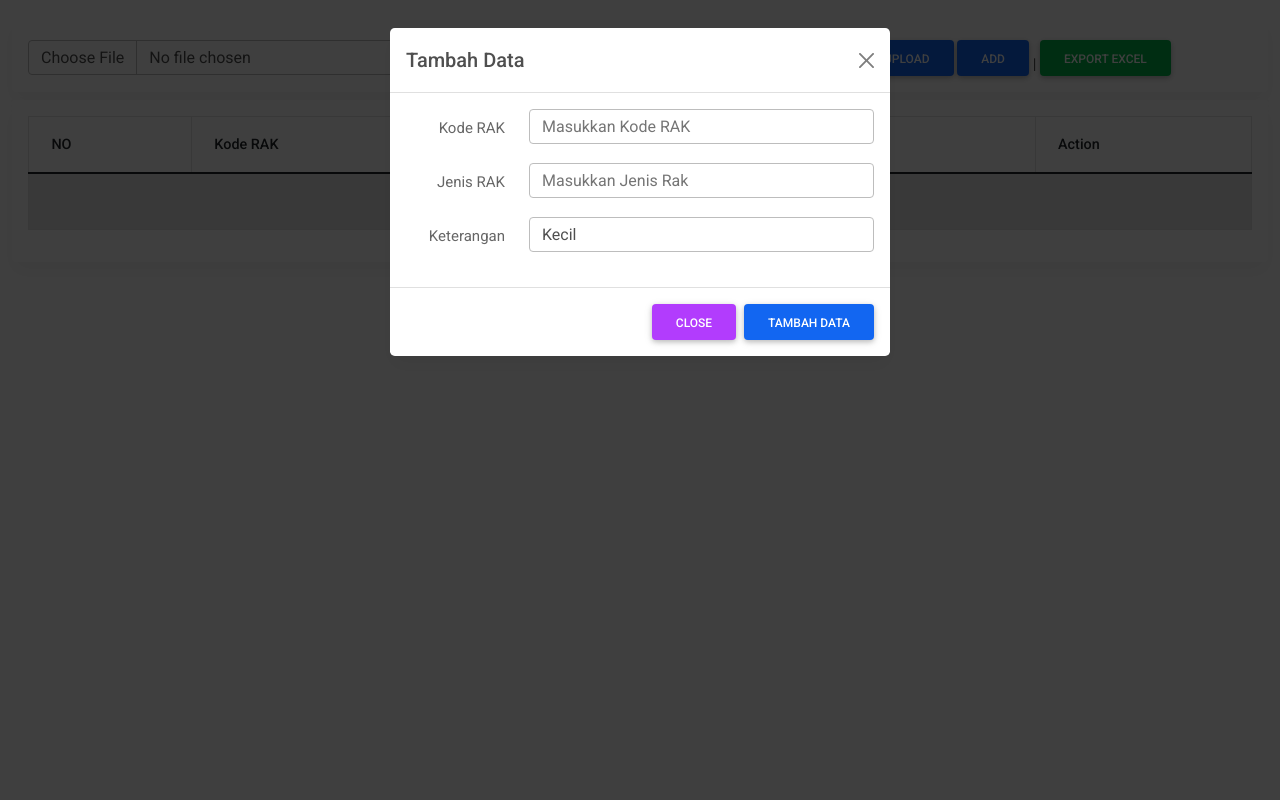
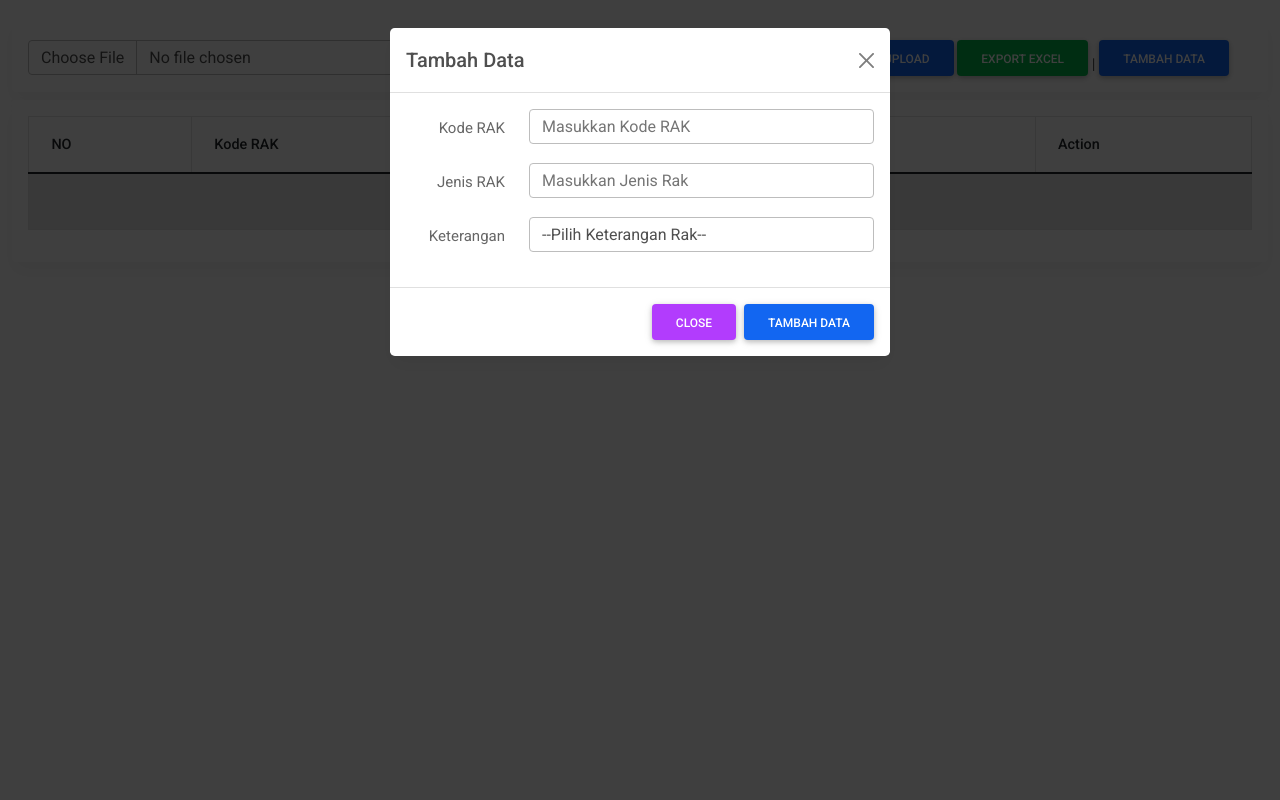
Before and after one commit to Tevan13/dynamic-wh-1, a CodeIgniter 4 app: template app/Views/cs/masterRak.php in a window 1280 px wide, after a click on "TAMBAH DATA". Run offline with PHP 8.4 and a stand-in for CodeIgniter, Linux system fonts and the light colour scheme; the template is opened without the code that fills it, so the values that code supplies are empty; some libraries are stand-ins or nearby versions.

Commit message:
modify master + db rak

```diff
--- a/app/Views/cs/masterRak.php
+++ b/app/Views/cs/masterRak.php
@@ -14,9 +14,9 @@
                         </div>
                         <div class="col">
                             <button class="btn btn-primary" type="submit" style="display: inline-block;">Upload</button>
-                            <button type="button" class="btn btn-primary" data-bs-toggle="modal" data-bs-target="#exampleModal">Add</button>
+                            <a href='#' class="btn btn-success">Export Excel</a>
                             |
-                            <a href='#' class="btn btn-success">Export Excel</a>
+                            <button type="button" class="btn btn-primary" data-bs-toggle="modal" data-bs-target="#exampleModal">Tambah Data</button>
                         </div>
                     </div>
                 </div>
@@ -50,9 +50,10 @@
                                             </div>
 
                                             <div class="row mb-3">
-                                                <label for="keterangan" class="col-sm-3 col-form-label">Keterangan</label>
+                                                <label for="keterangan" class="col-sm-3 col-form-label" aria-label=".form-select-lg example">Keterangan</label>
                                                 <div class="col-sm-9">
                                                     <select class="form-control" id="keterangan" name="keterangan" required>
+                                                        <option selected disabled>--Pilih Keterangan Rak--</option>
                                                         <option value="Kecil">Kecil</option>
                                                         <option value="Besar">Besar</option>
                                                         <option value="Over Area">Over Area</option>
@@ -159,7 +160,7 @@
                                                 <button type="button" class="btn-close" data-bs-dismiss="modal" aria-label="Close"></button>
                                             </div>
                                             <div class="modal-body">
-                                                <form action="<?= base_url(); ?>rakController/delete/<?= $rak['idRak'] ?>" method="POST" id="form-delete">
+                                                <form action="<?= base_url(); ?>rakController/delete/<?= $rak['idRak'] ?>" method="POST" enctype="multipart/form-data" id="form-delete">
                                                     <div class="mb-3">
                                                         <label class="form-label">Kode Rak</label>
                                                         <input type="text" name="kode_rak" class="form-control" value="<?= $rak['kode_rak']; ?>" required readonly>
```
Also changed, not shown: app/Database/Migrations/2023-11-09-025445_TbRak.php (+6 -1 lines), app/Views/master/dataUser.php (added).
